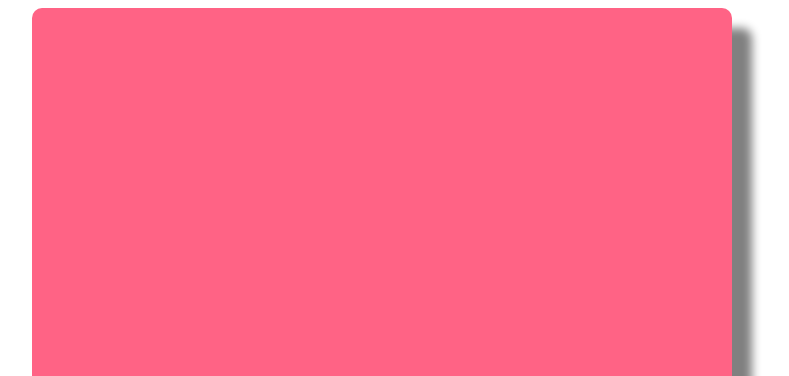
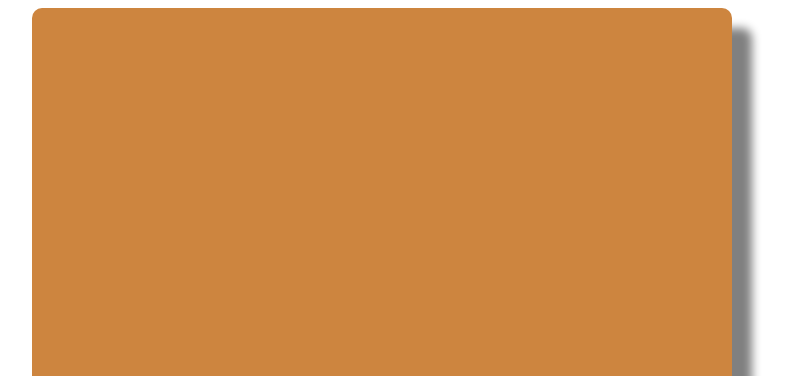
Before and after one commit to marcusp619/github-workflow-dc-mp, a plain HTML site: page index.html in a window 1280 px wide. Shown: the top 376 px of the page, without its empty margins (258-1047 px from the left). Drawn offline with Linux system fonts and the light colour scheme; files that its build step writes are made by us from their sources.

Commit message:
Change css background color

```diff
--- a/css/styles.css
+++ b/css/styles.css
@@ -11,7 +11,7 @@
 
 .container {
   align-content: center;
-  background-color: #ff6385;
+  background-color: peru;
   border-radius: 10px;
   margin-left: auto;
   margin-right: auto;
```
